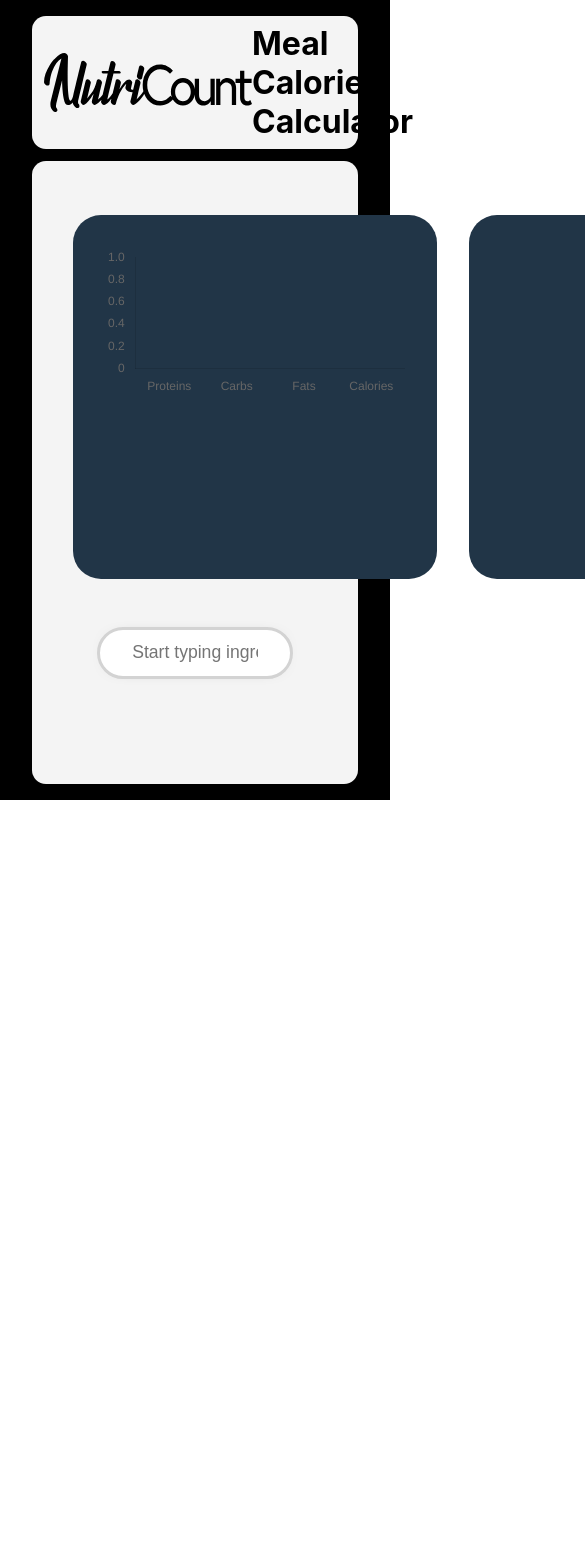
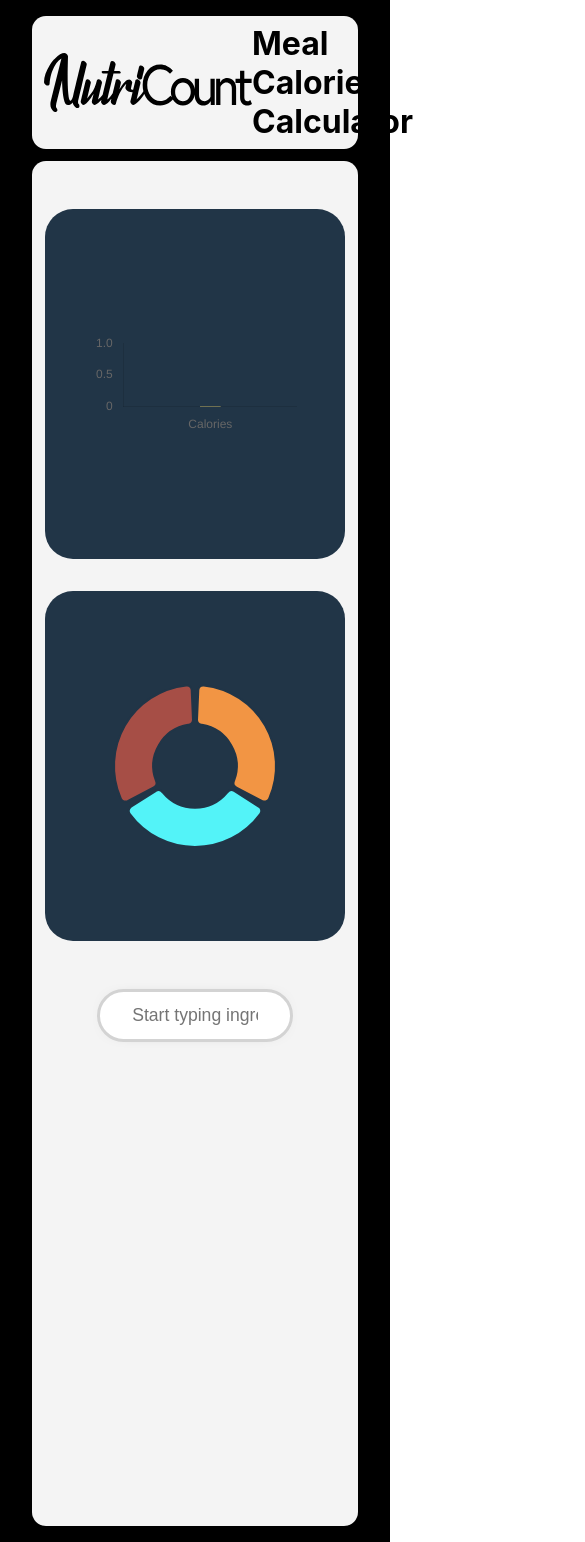
Before and after one commit to tarikmetin/Nutricount, a React (Vite) app: page / in a window 390 px wide. Shown: the top 1542 px of the page, 585 px wide, since content can reach past the window. Before the commit the page ends 844 px from the top, so only its background shows below. Built offline with nearby package versions, Linux system fonts and the light colour scheme.

Commit message:
before-delete-function

```diff
--- a/src/components/NutritionDisplay.jsx
+++ b/src/components/NutritionDisplay.jsx
@@ -1,5 +1,5 @@
 import { useEffect, useState } from "react";
-import PieChart from "./charts/PieChart";
+import PieChart from "./charts/DoughnutChart";
 import BarChart from "./charts/BarChart";
 
 export default function NutritionDisplay({ nutritionValues }) {
@@ -29,16 +29,10 @@ export default function NutritionDisplay({ nutritionValues }) {
 
   return (
     <div className="display-area">
-      {/* <div className="text-info">
-        <h1>Total Protein: {totalVal.totalProtein} gr</h1>
-        <h1>Total Carbohydrates: {totalVal.totalCarbohydrate} gr</h1>
-        <h1>Total Fat: {totalVal.totalFat} gr</h1>
-        <h1>Total Calories: {totalVal.totalCal} cal</h1>
-      </div> */}
-      <div className="chart-info bar">
+      <div className="chart-info">
         <BarChart totalVal={totalVal} />
       </div>
-      <div className="chart-info pie">
+      <div className="chart-info">
         <PieChart totalVal={totalVal} />
       </div>
     </div>
--- a/src/components/charts/BarChart.jsx
+++ b/src/components/charts/BarChart.jsx
@@ -1,25 +1,11 @@
-import {
-  Chart as ChartJS,
-  CategoryScale,
-  LinearScale,
-  BarElement,
-  Title,
-  Tooltip,
-  Legend,
-} from "chart.js";
+import { Chart } from "chart.js/auto";
 import { Bar } from "react-chartjs-2";
 import { useState, useEffect } from "react";
 
-ChartJS.register(
-  CategoryScale,
-  LinearScale,
-  BarElement,
-  Title,
-  Tooltip,
-  Legend
-);
-
 const options = {
+  layout: {
+    padding: 0,
+  },
   plugins: {
     legend: false,
   },
@@ -40,7 +26,7 @@ const options = {
 
 export default function BarChart({ totalVal }) {
   const [displayData, setDisplayData] = useState({
-    labels: ["Proteins", "Carbs", "Fats", "Calories"],
+    labels: ["Calories"],
     datasets: [],
   });
 
@@ -49,14 +35,10 @@ export default function BarChart({ totalVal }) {
       ...displayData,
       datasets: [
         {
+          barThickness: 20,
           label: "Nutrition Values",
-          data: [
-            totalVal.totalProtein,
-            totalVal.totalCarbohydrate,
-            totalVal.totalFat,
-            totalVal.totalCal,
-          ],
-          backgroundColor: ["#F29544", "#2A2640", "#A64E46", "#F7DC6F"],
+          data: [totalVal.totalCal],
+          backgroundColor: ["#F7DC6F"],
         },
       ],
     });
--- /dev/null
+++ b/src/components/charts/DoughnutChart.jsx
@@ -0,0 +1,67 @@
+import { Doughnut } from "react-chartjs-2";
+import { Chart } from "chart.js/auto";
+import labelsLine from "../../utils/labelsLine";
+import { useState, useEffect } from "react";
+
+let doughnutLabelsLine = labelsLine();
+
+const options = {
+  layout: {
+    padding: 20,
+  },
+  maintainAspectRatio: false,
+  plugins: {
+    legend: false,
+  },
+  responsive: true,
+};
+
+export default function DoughnutChart({ totalVal }) {
+  const [displayData, setDisplayData] = useState({
+    labels: [],
+    datasets: [],
+  });
+
+  const mockData = {
+    labels: ["Proteins", "Carbs", "Fats"],
+    datasets: [
+      {
+        label: "Weight in grams",
+        data: [2, 2, 2],
+        backgroundColor: ["#F29544", "#53f3f8", "#A64E46"],
+        borderColor: "#213547",
+        spacing: 5,
+        borderRadius: 5,
+      },
+    ],
+  };
+
+  useEffect(() => {
+    setDisplayData({
+      ...displayData,
+      labels: ["Proteins", "Carbs", "Fats"],
+      datasets: [
+        {
+          label: "Weight in grams",
+          data: [
+            totalVal.totalProtein,
+            totalVal.totalCarbohydrate,
+            totalVal.totalFat,
+          ],
+          backgroundColor: ["#F29544", "#53f3f8", "#A64E46"],
+          borderColor: "#213547",
+          spacing: 5,
+          borderRadius: 5,
+        },
+      ],
+    });
+  }, [totalVal]);
+
+  return (
+    <Doughnut
+      data={totalVal.totalCal <= 0 ? mockData : displayData}
+      options={options}
+      plugins={[doughnutLabelsLine]}
+    />
+  );
+}
--- a/src/components/charts/PieChart.jsx
+++ /dev/null
@@ -1,39 +0,0 @@
-import { Pie } from "react-chartjs-2";
-import { Chart as ChartJS, ArcElement, Tooltip, Legend } from "chart.js";
-import { useState, useEffect } from "react";
-
-ChartJS.register(ArcElement, Tooltip, Legend);
-
-const options = {
-  plugins: {
-    legend: false,
-  },
-  responsive: true,
-};
-
-export default function PieChart({ totalVal }) {
-  const [displayData, setDisplayData] = useState({
-    labels: ["Proteins", "Carbs", "Fats"],
-    datasets: [],
-  });
-
-  useEffect(() => {
-    setDisplayData({
-      ...displayData,
-      datasets: [
-        {
-          label: "Weight in grams",
-          data: [
-            totalVal.totalProtein,
-            totalVal.totalCarbohydrate,
-            totalVal.totalFat,
-          ],
-          backgroundColor: ["#F29544", "#2A2640", "#A64E46"],
-          borderColor: "#213547",
-        },
-      ],
-    });
-  }, [totalVal]);
-
-  return <Pie data={displayData} options={options} />;
-}
--- a/src/constants/ingredientsData.js
+++ b/src/constants/ingredientsData.js
@@ -27,4 +27,11 @@ export const INGREDIENTS = [
     protein: 10,
     calories: 364,
   },
+  {
+    name: "Potato",
+    fat: 0.1,
+    carbohydrate: 21,
+    protein: 2.5,
+    calories: 93,
+  },
 ];
--- a/src/hooks/usePie.jsx
+++ /dev/null
@@ -1,5 +0,0 @@
-// data [{property: "pepe", value: 4}]
-// data2 [{name:'flour', protein: 30}]
-
-//Passed data should be an array of objects
-export default function usePie(data) {}
--- a/src/index.css
+++ b/src/index.css
@@ -15,6 +15,7 @@ body {
 }
 
 .App {
+  width: 100%;
   display: flex;
   flex-direction: column;
   justify-content: flex-start;
@@ -80,7 +81,7 @@ body {
   transition: all 0.4s cubic-bezier(0.19, 1, 0.22, 1);
   box-shadow: 0px 0px 20px -18px;
   font-size: 1.1rem;
-  margin-bottom: 2em;
+  margin-bottom: 0.25em;
 }
 
 .search-input:hover {
@@ -138,6 +139,7 @@ body {
 /* SELECTED INGREDIENTS START */
 
 .selected-ingredient-content-holder {
+  min-height: 30rem;
   display: grid;
   grid-template-columns: 1fr 1fr 1fr 1fr;
   padding: 2em;
@@ -148,6 +150,10 @@ body {
   aspect-ratio: 3/4;
   border: solid lightgray;
   box-shadow: 1px 1px 4px;
+}
+
+.ingredient-info-card p {
+  font-size: 1.3rem;
 }
 
 .ingredient-info-card .card-text {
@@ -165,10 +171,6 @@ body {
 
   line-height: 1.4;
   text-shadow: 1px 1px 2px black;
-}
-
-.ingredient-info-card .nutrition-info {
-  justify-content: center;
 }
 
 /* Color filter on top of the images */
@@ -211,16 +213,48 @@ body {
   margin-left: 0.25em;
 }
 
+@media (max-width: 1250px) {
+  .selected-ingredient-content-holder {
+    grid-template-columns: 1fr 1fr;
+  }
+}
+
 /* SELECTED INGREDIENTS END */
 
 /* TOTAL CONSUMED INFO START */
 
 .display-area {
-  width: 75%;
+  min-width: 250px;
+  min-height: 250px;
   margin: 3em 0;
   display: grid;
   gap: 2rem;
   grid-template-columns: 1fr 1fr;
+  justify-items: center;
+}
+
+.chart-info {
+  width: clamp(325px, 750px, 840px);
+  min-height: 350px;
+  padding: 3em;
+  display: flex;
+  justify-content: center;
+  align-items: center;
+  border-radius: 28px;
+  background-color: #213547;
+}
+
+@media (max-width: 1250px) {
+  .display-area {
+    max-width: 375px;
+    display: grid;
+    gap: 2rem;
+    grid-template-columns: 1fr;
+  }
+
+  .chart-info {
+    max-width: 300px;
+  }
 }
 
 /* .ingredient-info-card .card-text .nutrition-info {
@@ -230,12 +264,4 @@ body {
   flex-grow: 1;
 } */
 
-.chart-info {
-  padding: 2em;
-  display: flex;
-  justify-content: center;
-  border-radius: 28px;
-  background-color: #213547;
-}
-
 /* SELECTED INGREDIENTS END */
--- /dev/null
+++ b/src/utils/labelsLine.js
@@ -0,0 +1,54 @@
+export default function labelsLine() {
+  return {
+    id: "doughnutLabelsLine",
+    afterDraw(chart, args, pluginOptions) {
+      const {
+        ctx,
+        chartArea: { top, bottom, left, right, width, height },
+      } = chart;
+
+      chart.data.datasets.forEach((dataset, i) => {
+        chart.getDatasetMeta(i).data.forEach((datapoint, index) => {
+          const { x, y } = datapoint.tooltipPosition();
+
+          if (dataset.data[index] < 3) return;
+
+          //draw line
+          const halfWidth = width / 2;
+          const halfHeight = height / 2;
+          const textWidth = ctx.measureText(chart.data.labels[index]).width;
+
+          const xLine = x >= halfWidth ? x + 45 : x - 45;
+          const yLine = y >= halfHeight ? y + 45 : y - 45;
+          const extraXLine = x >= halfWidth ? 40 : -40;
+          const textGap = x >= halfWidth ? 5 : -5;
+          const textAlignment = x >= halfWidth ? "left" : "right";
+          const outOfDiv = y >= 230 ? -50 : 0;
+
+          ctx.beginPath();
+          ctx.lineWidth = 3;
+          ctx.moveTo(x, y);
+          ctx.lineTo(xLine, yLine);
+          ctx.lineTo(xLine + extraXLine, yLine);
+          ctx.strokeStyle = dataset.backgroundColor[index];
+          ctx.stroke();
+
+          //draw text
+
+          ctx.font = "bold 20px Arial";
+
+          //position of text
+          ctx.textAlign = textAlignment;
+          ctx.textBaseline = "middle";
+          ctx.fillStyle = dataset.backgroundColor[index];
+          ctx.fillText(chart.data.labels[index], xLine + extraXLine, yLine);
+          ctx.fillText(
+            `${dataset.data[index]} gr`,
+            xLine + extraXLine + textGap,
+            yLine + 25 + outOfDiv
+          );
+        });
+      });
+    },
+  };
+}
```
